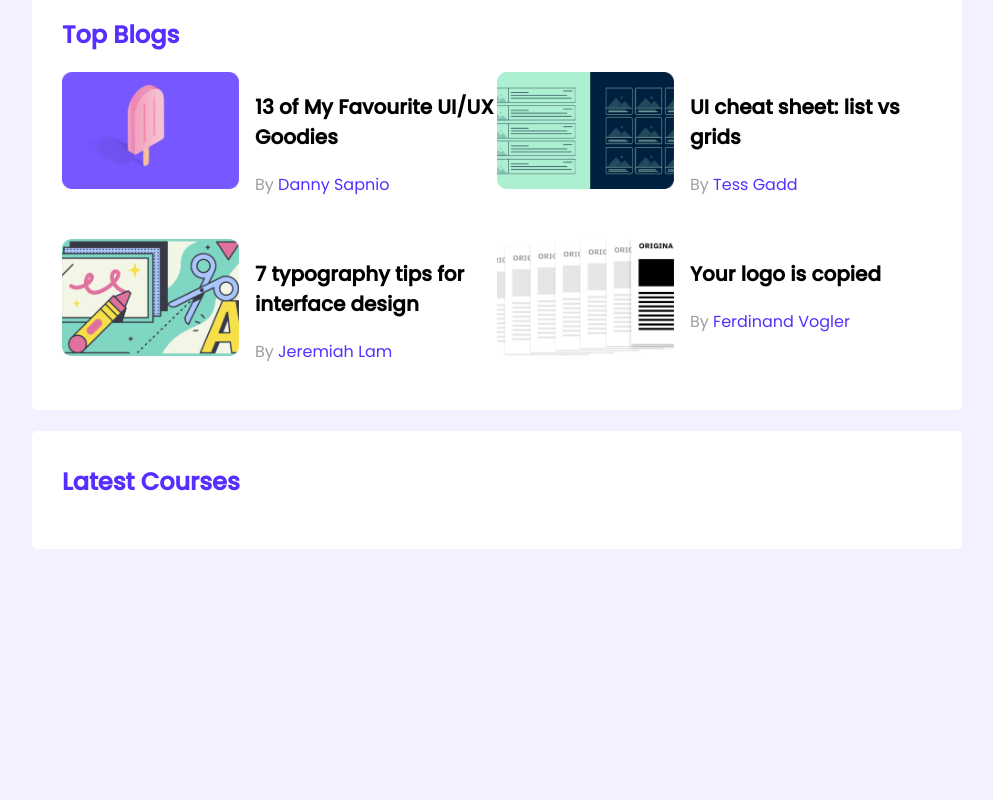
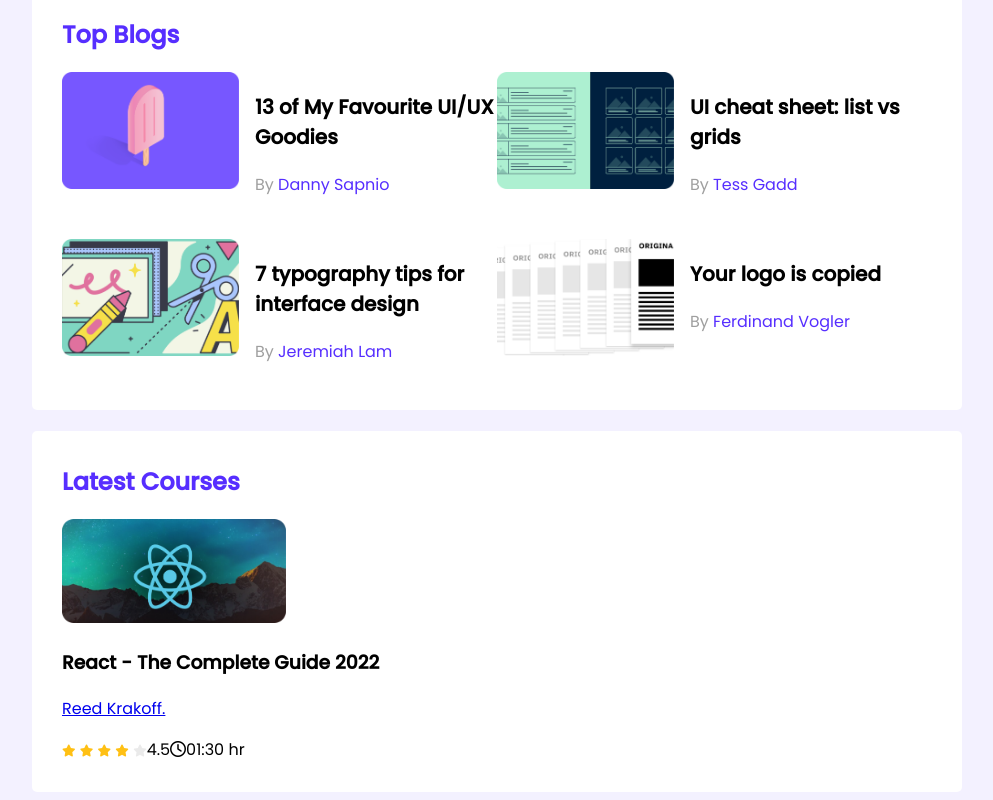
Before and after one commit to Kawsar26229/leader-board, a plain HTML site: page index.html in a window 1280 px wide. Shown: the part 306-1106 px from the top of the page, without its empty margins (143-1136 px from the left). Before the commit the page ends 863 px from the top, so only its background shows below. Drawn offline with Linux system fonts and the light colour scheme.

Commit message:
latest course design

```diff
--- a/index.html
+++ b/index.html
@@ -5,12 +5,19 @@
     <meta http-equiv="X-UA-Compatible" content="IE=edge" />
     <meta name="viewport" content="width=device-width, initial-scale=1.0" />
     <title>Leader Board</title>
+    <!-- Font Family -->
     <link rel="preconnect" href="https://fonts.googleapis.com" />
     <link rel="preconnect" href="https://fonts.gstatic.com" crossorigin />
     <link
       href="https://fonts.googleapis.com/css2?family=Poppins:wght@400;500&display=swap"
       rel="stylesheet"
     />
+    <!-- Font Awesome -->
+    <script
+      src="https://kit.fontawesome.com/12c01ddc8e.js"
+      crossorigin="anonymous"
+    ></script>
+    <!-- Customs CSS -->
     <link rel="stylesheet" href="style.css" />
   </head>
   <body>
@@ -98,6 +105,30 @@
       <!-- Latest Courses -->
       <section class="container">
         <h2 class="section-title">Latest Courses</h2>
+        <div class="courses">
+          <div class="course">
+            <div class="course-banner">
+              <img src="images/courses/course-1.png" alt="" />
+            </div>
+            <div class="course-detail">
+              <h3 class="course-title">React - The Complete Guide 2022</h3>
+              <p class="course-author"><a href="#">Reed Krakoff.</a></p>
+              <div class="course-info">
+                <div>
+                  <i class="fa-solid fa-star filled"></i>
+                  <i class="fa-solid fa-star filled"></i>
+                  <i class="fa-solid fa-star filled"></i>
+                  <i class="fa-solid fa-star filled"></i>
+                  <i class="fa-solid fa-star empty"></i>
+                </div>
+                <div>4.5</div>
+                <div class="course-duration">
+                  <i class="fa-regular fa-clock"></i>01:30 hr
+                </div>
+              </div>
+            </div>
+          </div>
+        </div>
       </section>
     </main>
   </body>
--- a/style.css
+++ b/style.css
@@ -89,3 +89,28 @@ hr {
     font-size: 16px;
     color: #562EFF;
 }
+
+/* ---------------
+    Latest Courses Styles
+    -------------- */
+.course .course-banner img {
+    width: 224px;
+    height: 104px;
+}
+
+.course-info {
+    display: flex;
+}
+
+.fa-star {
+    font-size: 12px;
+}
+
+.fa-star.filled {
+    color: #FFC014;
+}
+
+.fa-star.empty {
+    color: #AEAEAE;
+    opacity: 0.25;
+}
```
